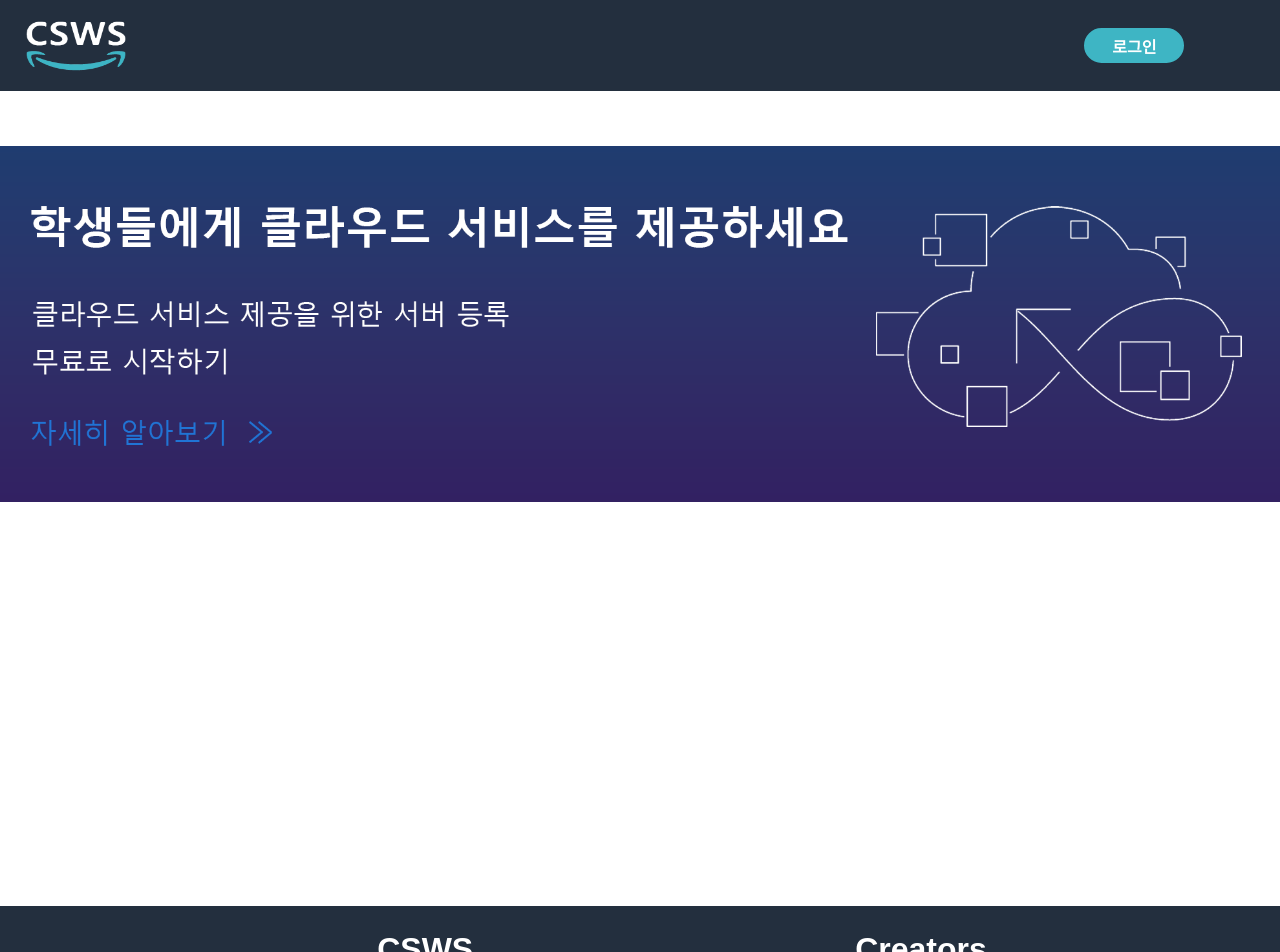
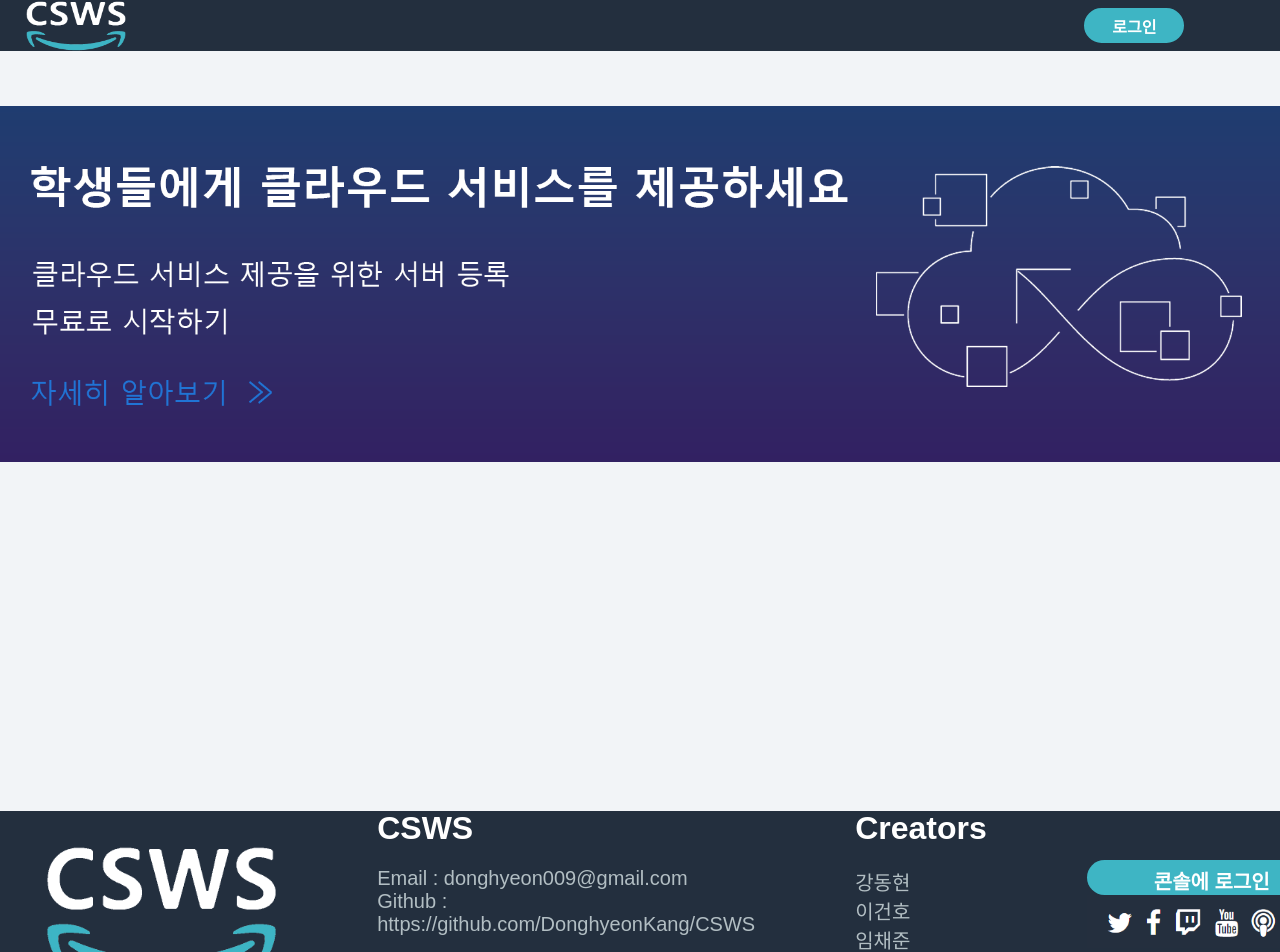
Before and after one commit to as1248/CLMS-frontend, a React (Create React App) app: page / in a window 1280 px wide. Shown: the top 952 px of the page. Built offline with nearby package versions, Linux system fonts and the light colour scheme.

Commit message:
Update css
css 수정

```diff
--- a/src/GlobalStyle.js
+++ b/src/GlobalStyle.js
@@ -4,12 +4,13 @@ const GlobalStyle = createGlobalStyle`
   * {
     margin: 0;
     padding: 0;
+    box-sizing: border-box;
   }
   body {
     font-family: "Helvetica", "Arial", sans-serif;
     font-size: 20px;
     color: #545b67;
-    background-color: #ffffff;
+    background-color: #f2f4f7;
   }
 `;
 
--- a/src/components/Footer.js
+++ b/src/components/Footer.js
@@ -45,7 +45,7 @@ const Footer = () => {
 export default Footer;
 
 const FooterContent = styled.footer`
-    width: 96%;
+    width: 100%;
     height: 200px;
     background-color: #232f3e;
     padding: 2%;
@@ -82,7 +82,7 @@ const List = styled.div`
 const Login = styled.div`
   cursor: pointer;
   padding: 6px 35px;
-  height: 25px;
+  height: 35px;
   background-color: #3eb5c4;
   text-align: center;
   border-radius: 20px;
--- a/src/components/Header.js
+++ b/src/components/Header.js
@@ -51,7 +51,7 @@ const HeaderContent = styled.header`
   display: flex;
   justify-content: space-between;
   align-items: center;
-  width: 96%;
+  width: 100%;
   min-width: 900px;
   height: 40px;
   padding: 2%;
--- a/src/components/Instance/CreateInstance/CreateInstanceButtons.js
+++ b/src/components/Instance/CreateInstance/CreateInstanceButtons.js
@@ -4,7 +4,7 @@ import { useNavigate, redirect } from "react-router-dom";
 import { useRecoilState } from "recoil";
 import { baseUrl } from "../../../Atoms";
 
-//인스턴스 생성 버튼 누르면 API 요청 하게 함수 수정하기
+//인스턴스 생성 후, 취소 버튼 눌렀을 때 url 수정하기
 const CreateInstanceButtons = ({data, validate}) => {
   const navigate = useNavigate();
   const [BASEURL,] = useRecoilState(baseUrl);
@@ -34,7 +34,7 @@ export default CreateInstanceButtons;
 
 const Btn = styled.div`
   width: 100vw;
-  height: 25px;
+  height: 35px;
   display: flex;
   justify-content: end;
   align-items: flex-end;
@@ -44,7 +44,7 @@ const Btn = styled.div`
 const Create = styled.div`
   cursor: pointer;
   padding: 6px 15px;
-  height: 25px;
+  height: 35px;
   background-color: #3eb5c4;
   border-radius: 20px;
   margin-left: 20px;
--- a/src/components/Instance/InboundRules/EditInboundRules.js
+++ b/src/components/Instance/InboundRules/EditInboundRules.js
@@ -148,7 +148,7 @@ const BtnSection = styled.div`
 const AddRule = styled.div`
   cursor: pointer;
   border: 3px solid #3eb5c4;
-  height: 25px;
+  height: 35px;
   padding: 4px 15px;
   background-color: white;
   border-radius: 20px;
--- a/src/components/Instance/InstanceDetail/InstanceDescription.js
+++ b/src/components/Instance/InstanceDetail/InstanceDescription.js
@@ -5,7 +5,8 @@ import { useRecoilState } from "recoil";
 import styled from "styled-components";
 import { baseUrl } from "../../../Atoms";
 
-const InstanceDescription = ({data, domainName, setInstanceDetail}) => {
+//userId, address(ip주소) 받아오는 기능 추가하기
+const InstanceDescription = ({data, domainName, setInstanceDetail, userId=1, address=1}) => {
   const [BASEURL,] = useRecoilState(baseUrl);
   const navigate = useNavigate();
   const [IOption, setIOption] = useState(false);
@@ -63,6 +64,7 @@ const InstanceDescription = ({data, domainName, setInstanceDetail}) => {
                     <SetState onClick={()=>instanceDelete()}>인스턴스 종료</SetState>
                   </SetStates>) : (<></>)}
               </InstanceState>
+              <InstanceCreate onClick={() => navigate('createInstance',{state: {userId, address}})}>인스턴스 생성</InstanceCreate>
             </DetailHeader>
 
             <DescriptionContent>
@@ -101,11 +103,11 @@ const DetailHeader = styled.div`
   border-radius: 20px;
   width: 100%;
   min-width: 900px;
-  margin-bottom: 20px;
+  margin: 20px 0;
 `;
 
 const Title = styled.div`
-  width: 50%;
+  width: 60%;
   min-width: 500px;
   padding: 1%;
   font-size: 20px;
@@ -116,12 +118,12 @@ const InstanceState = styled.div`
   cursor: pointer;
   border: 0.5px solid #879596;
   margin-right: 2%;
-  min-width: 190px;
+  min-width: 200px;
 `;
 
 const State = styled.div`
   padding: 4px 15px;
-  width: 160px;
+  width: 200px;
   font-weight: 600;
   background-color: white;
   &:hover{
@@ -139,13 +141,26 @@ const SetState = styled.div`
   padding: 4px 15px;
   border: 0.5px solid #879596;
   font-weight: 600;
-  width: 160px;
+  width: 200px;
   &:hover{
     background-color: #fafafa;
     border: 2px solid #879596;
     color: black;
   }
 `;
+
+const InstanceCreate = styled.div`
+  cursor: pointer;
+  padding: 6px 15px;
+  height: 35px;
+  background-color: #3eb5c4;
+  border-radius: 20px;
+  color: white;
+  font-weight: 600;
+  &:hover{
+    background-color: #2da4b3;
+  }
+`
 
 const DescriptionContent = styled.div`
   display: grid;
--- a/src/components/Instance/InstanceDetail/TabsContent.js
+++ b/src/components/Instance/InstanceDetail/TabsContent.js
@@ -266,7 +266,7 @@ const DetailGrid = styled.div`
 
 const Box = styled.div`
   grid-column: 1 / 4;
-  width: 95%;
+  width: 100%;
   padding: 2%;
   min-width: 1150px;
 `;
--- a/src/routes/Instance/CreateInstance.js
+++ b/src/routes/Instance/CreateInstance.js
@@ -5,7 +5,6 @@ import InstanceName from "../../components/Instance/CreateInstance/InstanceName"
 import SetKeyPair from "../../components/Instance/CreateInstance/SetKeyPair";
 import MachineImage from "../../components/Instance/CreateInstance/MachineImage";
 import Storage from "../../components/Instance/CreateInstance/Storage";
-import Navigation from "../../components/Navigation";
 import SelectServer from "../../components/Instance/CreateInstance/SelectServer";
 import CreateInstanceButtons from "../../components/Instance/CreateInstance/CreateInstanceButtons";
 import { useLocation } from "react-router-dom";
@@ -28,7 +27,6 @@ const CreateInstance = () => {
       <>
         <Header/>
         <Content>
-          <Navigation/>
           <Box>
             <InstanceName setData={setData} data={data} validate={nameValidate} setValidate={setNameValidate}/>
             <Storage setData={setData} data={data}/>
@@ -45,7 +43,7 @@ export default CreateInstance;
 
 const Content = styled.div`
   padding: 0 5%;
-  width: 90%;
+  width: 100%;
   min-height: 80vh;
   margin-bottom: 120px;
 `;
--- a/src/routes/Instance/InboundRules.js
+++ b/src/routes/Instance/InboundRules.js
@@ -1,6 +1,5 @@
 import styled from "styled-components";
 import Header from "../../components/Header";
-import Navigation from "../../components/Navigation";
 import EditInboundRules from "../../components/Instance/InboundRules/EditInboundRules";
 
 const InboundRules = () => {
@@ -9,7 +8,6 @@ const InboundRules = () => {
     <>
       <Header/>
       <Content>
-        <Navigation/>
         <EditInboundRules/>
       </Content>
     </>
@@ -19,7 +17,7 @@ export default InboundRules;
 
 const Content = styled.div`
   padding: 0 5%;
-  width: 90%;
+  width: 100%;
   min-height: 80vh;
   margin-bottom: 120px;
 `;
```
